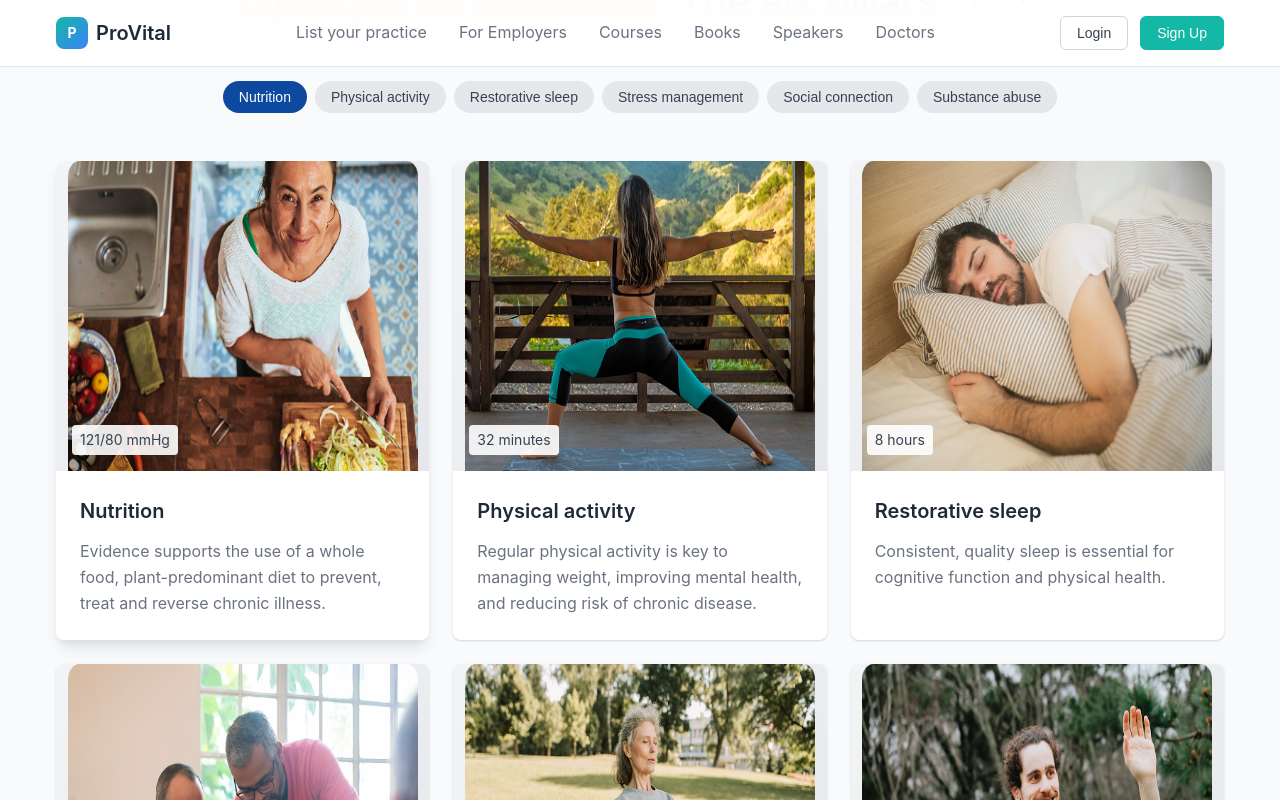
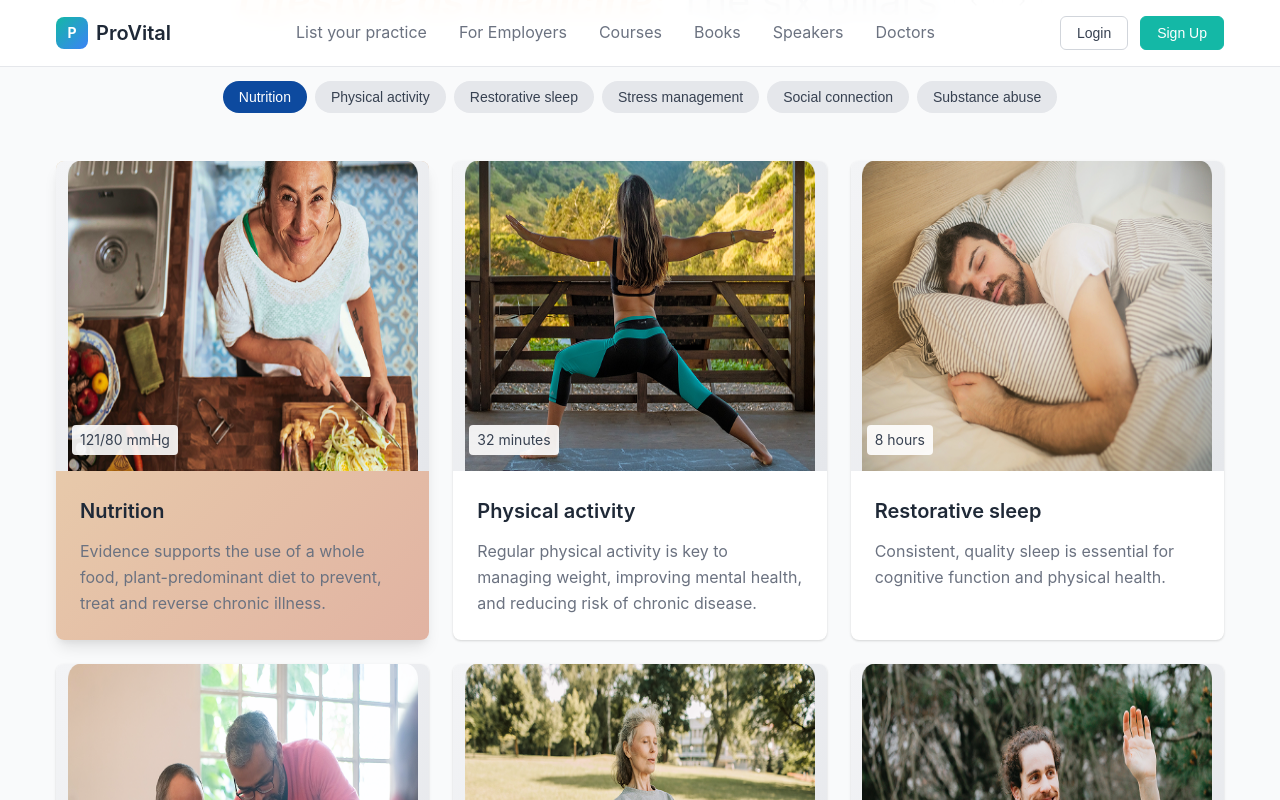
Before and after one commit to stays1lly/frontend-task2, a Next.js app: page / in a window 1280 px wide. In both pictures the pointer is over the element 242 px from the left and 1613 px from the top of the page. Shown: the part 1213-2013 px from the top of the page. Built offline with nearby package versions, Linux system fonts and the light colour scheme.

Commit message:
Update styles.css

```diff
--- a/app/styles.css
+++ b/app/styles.css
@@ -420,6 +420,8 @@ body {
 }
 
 .pillar-card:hover {
+  background: linear-gradient(135deg, #ebd6af 0%, #e1b3a2 100%);
+
   box-shadow: 0 10px 15px -3px rgba(0, 0, 0, 0.1), 0 4px 6px -2px rgba(0, 0, 0, 0.05);
 }
 
```
